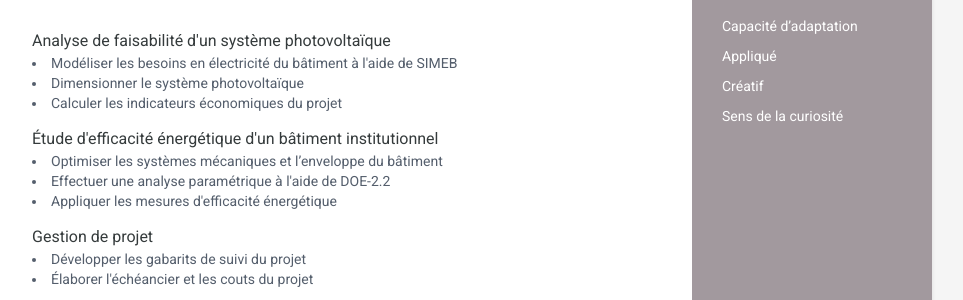
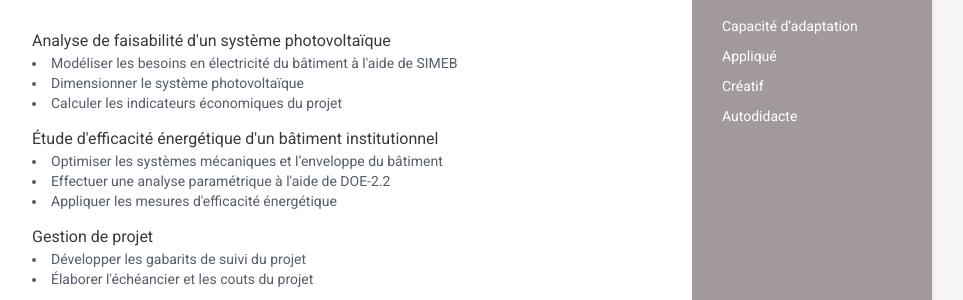
Before and after one commit to efmaracaja/cvFR, a Jekyll site: the page built from index.html, in a window 1280 px wide. Shown: the part 1158-1458 px from the top of the page, without its empty margins (188-1151 px from the left). Built offline with Jekyll 4.4.1, drawn with Linux system fonts in a browser that asks for light colours.

Commit message:
Update interests.yml

```diff
--- a/_data/interests.yml
+++ b/_data/interests.yml
@@ -8,5 +8,5 @@
   item: Créatif
   link:
 - interest:
-  item: Sens de la curiosité
+  item: Autodidacte
   link:
```
